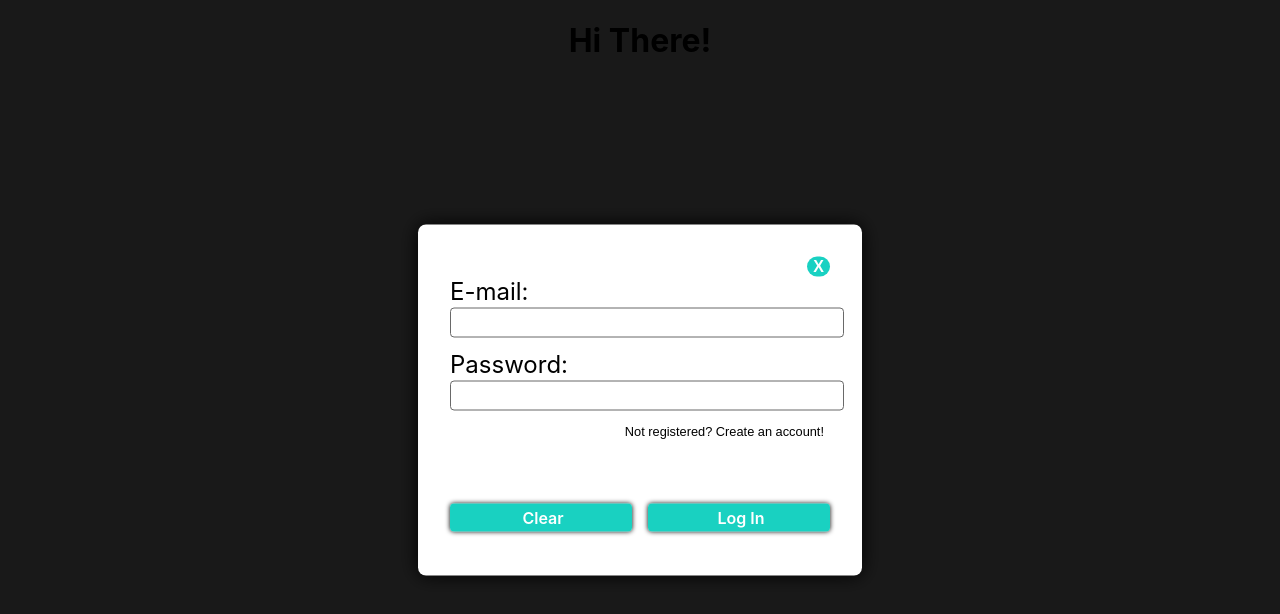
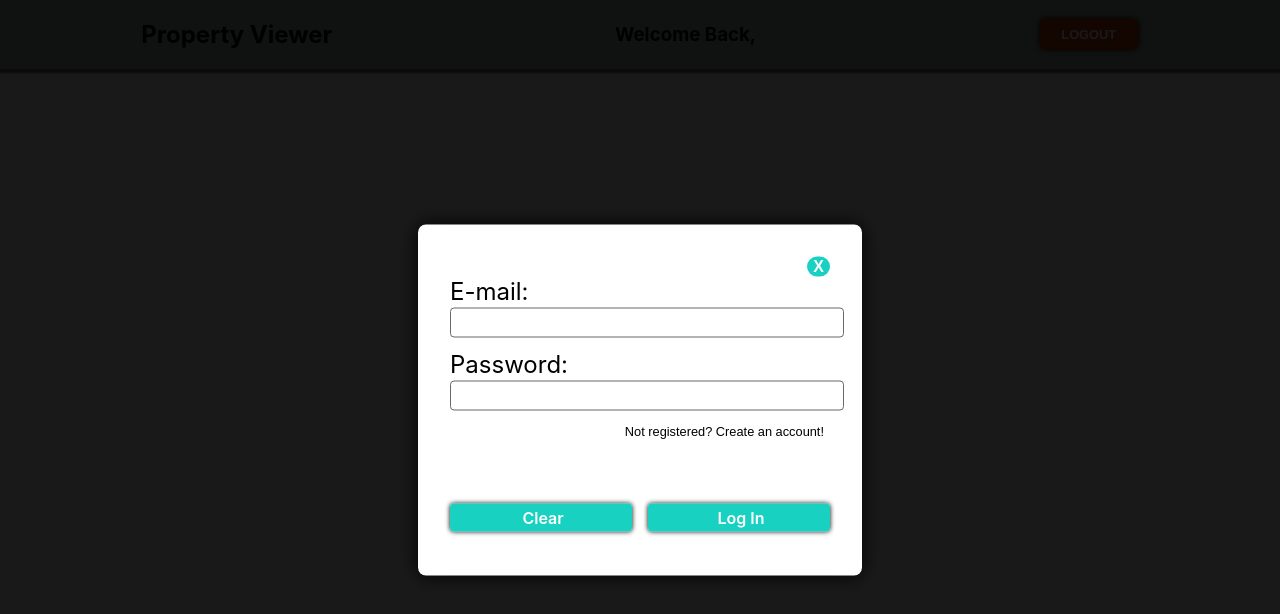
Before and after one commit to mihaelsouza/skenario-labs, a React (Create React App) app in the folder client/: page / in a window 1280 px wide. Shown: the top 614 px of the page. Built offline with nearby package versions, Linux system fonts and the light colour scheme; no server answers; the HTML template or start-up script is replaced by a standard one.

Commit message:
feat: added a NavBar with a logout function

```diff
--- a/client/src/components/Dashboard/Dashboard.tsx
+++ b/client/src/components/Dashboard/Dashboard.tsx
@@ -7,6 +7,7 @@ import { openModal } from '../../redux/modalSlice';
 
 import Modal from '../../containers/Modal/Modal';
 import UserLoginRegister from '../UserLoginRegister/UserLoginRegister';
+import NavBar from '../../containers/NavBar/NavBar';
 
 const Dashboard: React.FC = () => {
   const dispatch = useAppDispatch();
@@ -20,7 +21,7 @@ const Dashboard: React.FC = () => {
 
   return (
     <div>
-      <h1>Hi There!</h1>
+      <NavBar />
       <Modal>
         <UserLoginRegister />
       </Modal>
--- /dev/null
+++ b/client/src/containers/NavBar/NavBar.css
@@ -0,0 +1,32 @@
+.navbar-container {
+  top: 0;
+  left: 0;
+  display: flex;
+  flex-direction: row;
+  flex-wrap: wrap;
+  position: fixed;
+  align-items: center;
+  justify-content: space-around;
+  height: max-content;
+  width: 100%;
+  background-color: rgba(58, 114, 101, 0.5);
+  box-shadow: 0 2px 2px 2px rgba(0,0,0,.6);
+}
+
+.navbar-container button {
+  cursor: pointer;
+  color: white;
+  text-align: center;
+  font-size: .8rem;
+  width: 100px;
+  height: 2rem;
+  font-weight: 600;
+  border: 0;
+  box-shadow: 0 0 5px black;
+  border-radius: .5rem;
+  background: rgba(204, 48, 0, 0.9);
+}
+
+.navbar-container button:hover {
+  background-color: rgba(204, 48, 0, 0.6);
+}
--- /dev/null
+++ b/client/src/containers/NavBar/NavBar.tsx
@@ -0,0 +1,29 @@
+import './NavBar.css';
+import React from 'react';
+
+import { UserInitialState } from '../../interfaces/User';
+
+import { useAppDispatch, useAppSelector } from '../../redux/hooks'
+import { updateUser } from '../../redux/usersSlice';
+import { openModal } from '../../redux/modalSlice';
+
+const NavBar: React.FC = () => {
+  const dispatch = useAppDispatch();
+  const username = useAppSelector(state => state.users.username);
+
+  const handleClick = (): void => {
+    localStorage.removeItem('sklabs-propertyviewer-userdata');
+    dispatch(updateUser(UserInitialState));
+    dispatch(openModal());
+  };
+
+  return (
+    <div className="navbar-container">
+      <h2>Property Viewer</h2>
+      <h3>Welcome Back, {username}</h3>
+      <button onClick={handleClick}>LOGOUT</button>
+    </div>
+  )
+}
+
+export default NavBar
--- a/client/src/index.css
+++ b/client/src/index.css
@@ -1,4 +1,5 @@
 body {
+  box-sizing: border-box;
   margin: 0;
   font-family: -apple-system, BlinkMacSystemFont, 'Segoe UI', 'Roboto', 'Oxygen',
     'Ubuntu', 'Cantarell', 'Fira Sans', 'Droid Sans', 'Helvetica Neue',
```
